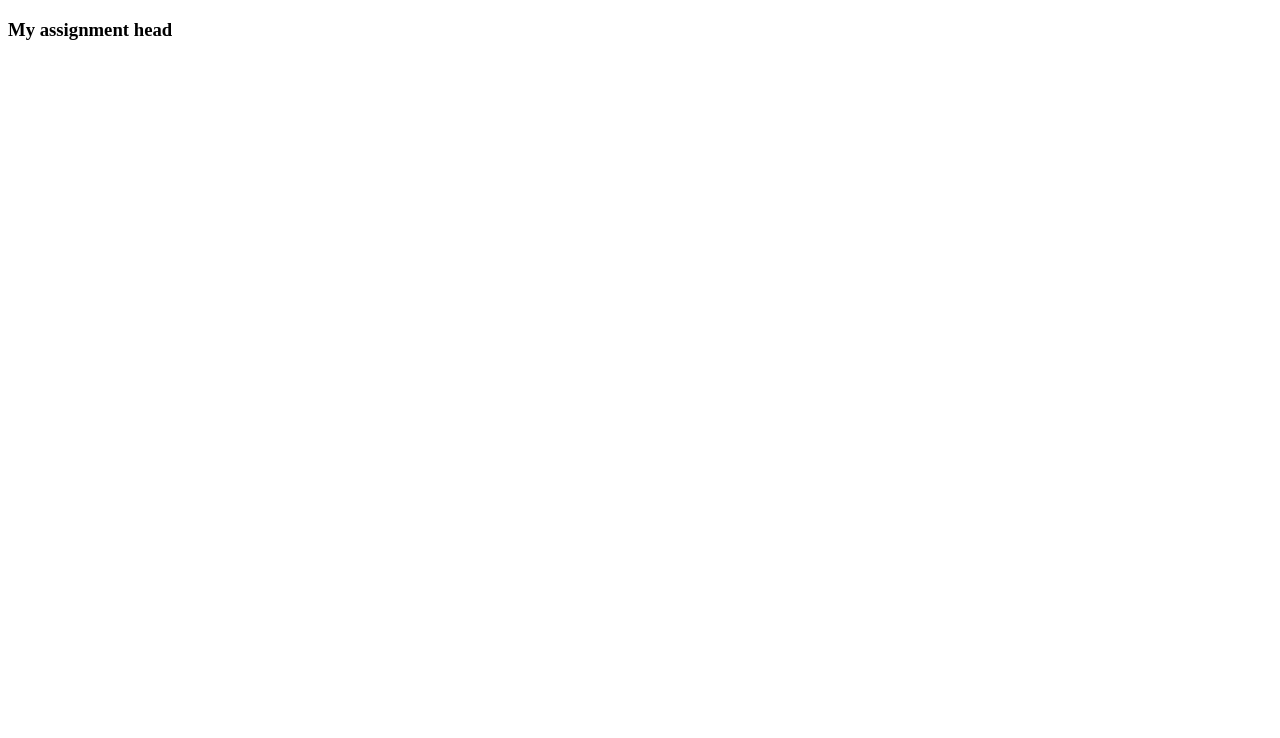
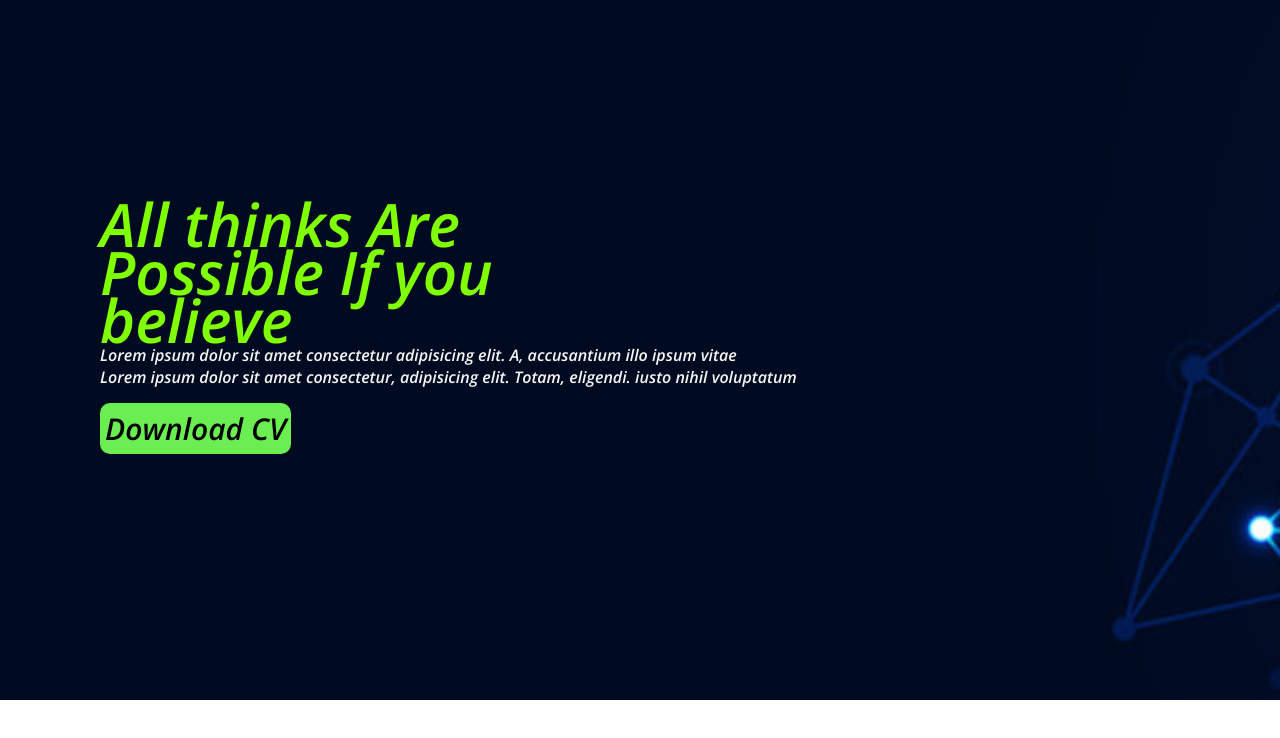
Before and after one commit to mehedy215781/first-assignment, a plain HTML site: page index.html in a window 1280 px wide. Drawn offline with nearby package versions, Linux system fonts and the light colour scheme.

Commit message:
added-banner

```diff
--- a/index.html
+++ b/index.html
@@ -4,10 +4,19 @@
     <meta charset="UTF-8">
     <meta name="viewport" content="width=g, initial-scale=1.0">
     <title>first-assignment</title>
+    <link rel="stylesheet" href="style.css">
+    <link rel="preconnect" href="https://fonts.googleapis.com">
+<link rel="preconnect" href="https://fonts.gstatic.com" crossorigin>
+<link href="https://fonts.googleapis.com/css2?family=Open+Sans:ital,wght@1,600&display=swap" rel="stylesheet">
 </head>
 <body>
-    <header>
-        <h3>My assignment head</h3>
-    </header>
+   <section class="banner-section">
+    <div class="text-box">
+        <h1 class="banner-title">All thinks Are <br>Possible If you <Br>believe</Br></h1>
+        <p class="banner-description">Lorem ipsum dolor sit amet consectetur adipisicing elit. A, accusantium illo ipsum vitae <br>Lorem ipsum dolor sit amet consectetur, adipisicing elit. Totam, eligendi. iusto nihil voluptatum </p>
+        <button class="btn-primary">Download CV</button>
+    </div>
+
+   </section>
 </body>
 </html>
--- /dev/null
+++ b/style.css
@@ -0,0 +1,38 @@
+*{
+    margin: 0;
+    padding: 0;
+    font-family: 'Open Sans', sans-serif;
+}
+/* banner-section */
+.banner-section{
+    background-image: url(./image/banner11.jpg);
+    width: 100%;
+    height: 700px;
+    background-size: cover;
+    background-repeat: no-repeat;
+}
+.text-box{
+    width: 90%;
+    color: #f8f5f5;
+    position: absolute;
+    margin-top: 200px;
+    margin-left: 100px;
+
+
+}
+.banner-title{
+    line-height: 80%;
+    color: chartreuse;
+}
+.banner-title{
+    font-size: 60px;
+    margin-bottom: 15;
+}
+.btn-primary{
+    font-size: 30px;
+    padding: 5px;
+    background-color:rgb(107, 238, 81);
+    border: none;
+    border-radius: 10px;
+   margin-top: 15px;
+}
```
Also changed, not shown: image/banner1.jpg (renamed from image/pngtree-h5-web-design-sci-fi-background-banner-picture-image_1066310.jpg), image/banner11.jpg (added), image/imf2.webp (renamed from image/istockphoto-1488678095-170667a.webp), image/img3.jpg (renamed from image/istockphoto-996548188-612x612.jpg).
